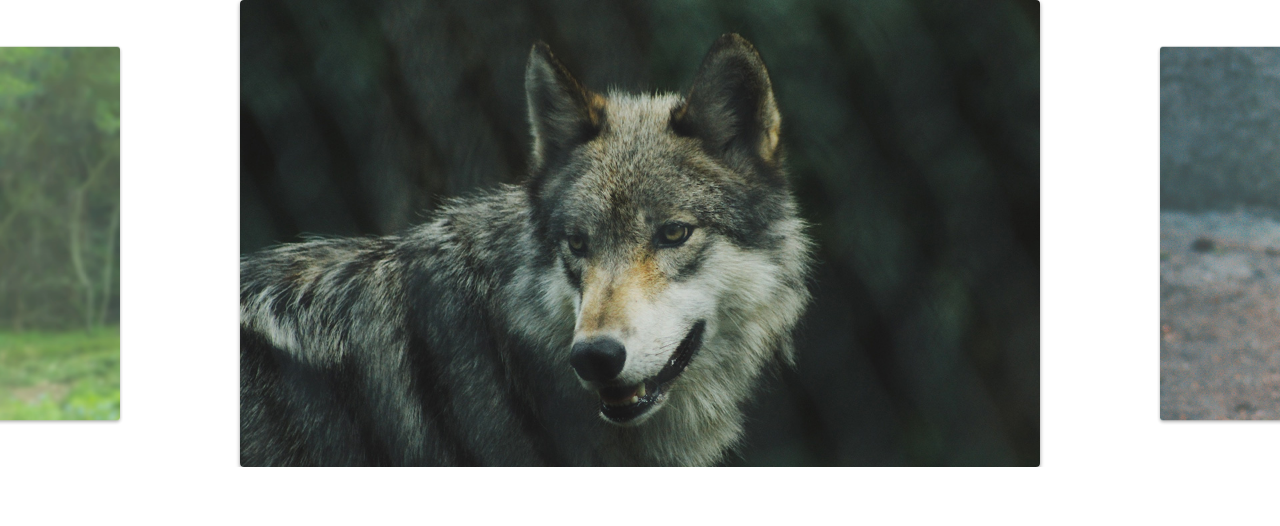
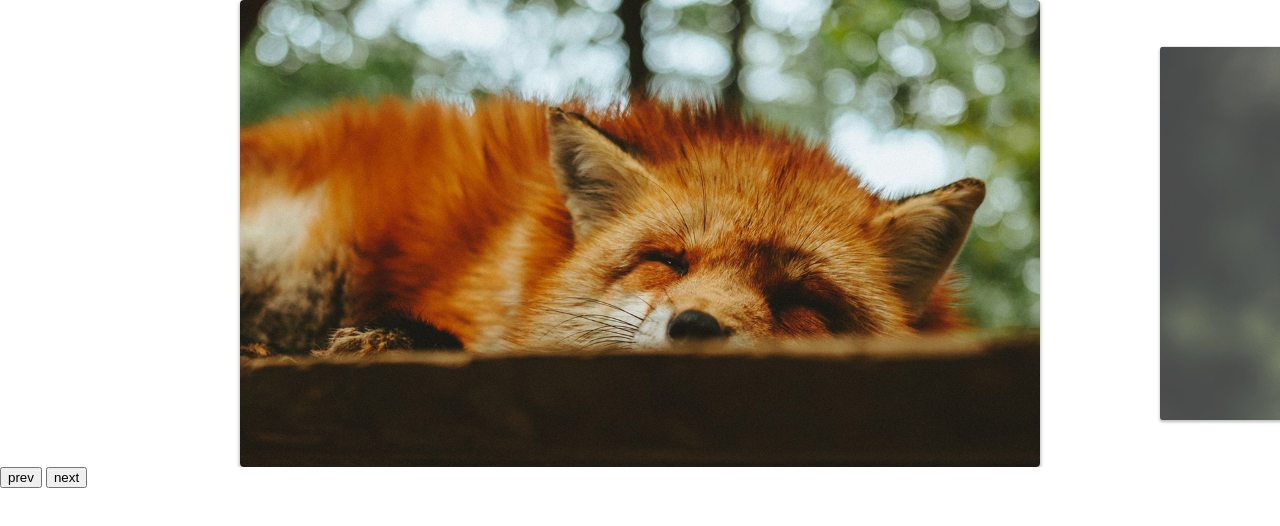
Before and after one commit to DevRafael-GL/slide, a plain HTML site: page index.html in a window 1280 px wide. Drawn offline with Linux system fonts and the light colour scheme.

Commit message:
navegacao por prev e next finalizada

```diff
--- a/index.html
+++ b/index.html
@@ -20,6 +20,10 @@
       <li><img src="img/foto6.jpg" alt=""></li>
     </ul>
   </div>
+  <div class="arrow-nav">
+    <button class="prev">prev</button>
+    <button class="next">next</button>
+  </div>
   <script type="module" src="js/script.js"></script>
 </body>
 
--- a/js/script.js
+++ b/js/script.js
@@ -1,7 +1,5 @@
-import Slide from "./slide.js";
+import { SlideNav } from "./slide.js";
 
-const slide = new Slide(".slide", ".slide-wrapper");
-
+const slide = new SlideNav(".slide", ".slide-wrapper");
 slide.init();
-
-slide.changeSlide(3);
+slide.addArrow(".prev", ".next");
--- a/js/slide.js
+++ b/js/slide.js
@@ -1,6 +1,6 @@
 import debounce from "./debounce.js";
 
-export default class Slide {
+export class Slide {
   constructor(slide, wrapper) {
     this.slide = document.querySelector(slide);
     this.wrapper = document.querySelector(wrapper);
@@ -144,6 +144,9 @@ export default class Slide {
     this.onStart = this.onStart.bind(this);
     this.onMove = this.onMove.bind(this);
     this.onEnd = this.onEnd.bind(this);
+
+    this.activePrevSlide = this.activePrevSlide.bind(this);
+    this.activeNextSlide = this.activeNextSlide.bind(this);
     this.onResize = debounce(this.onResize.bind(this), 50);
   }
 
@@ -153,6 +156,20 @@ export default class Slide {
     this.addSlideEvents();
     this.slidesConfig();
     this.addResizeEvent();
+    this.changeSlide(0);
     return this;
   }
 }
+
+export class SlideNav extends Slide {
+  addArrow(prev, next) {
+    this.prevElement = document.querySelector(prev);
+    this.nextElement = document.querySelector(next);
+    this.addArrowEvent();
+  }
+
+  addArrowEvent() {
+    this.prevElement.addEventListener("click", this.activePrevSlide);
+    this.nextElement.addEventListener("click", this.activeNextSlide);
+  }
+}
```
